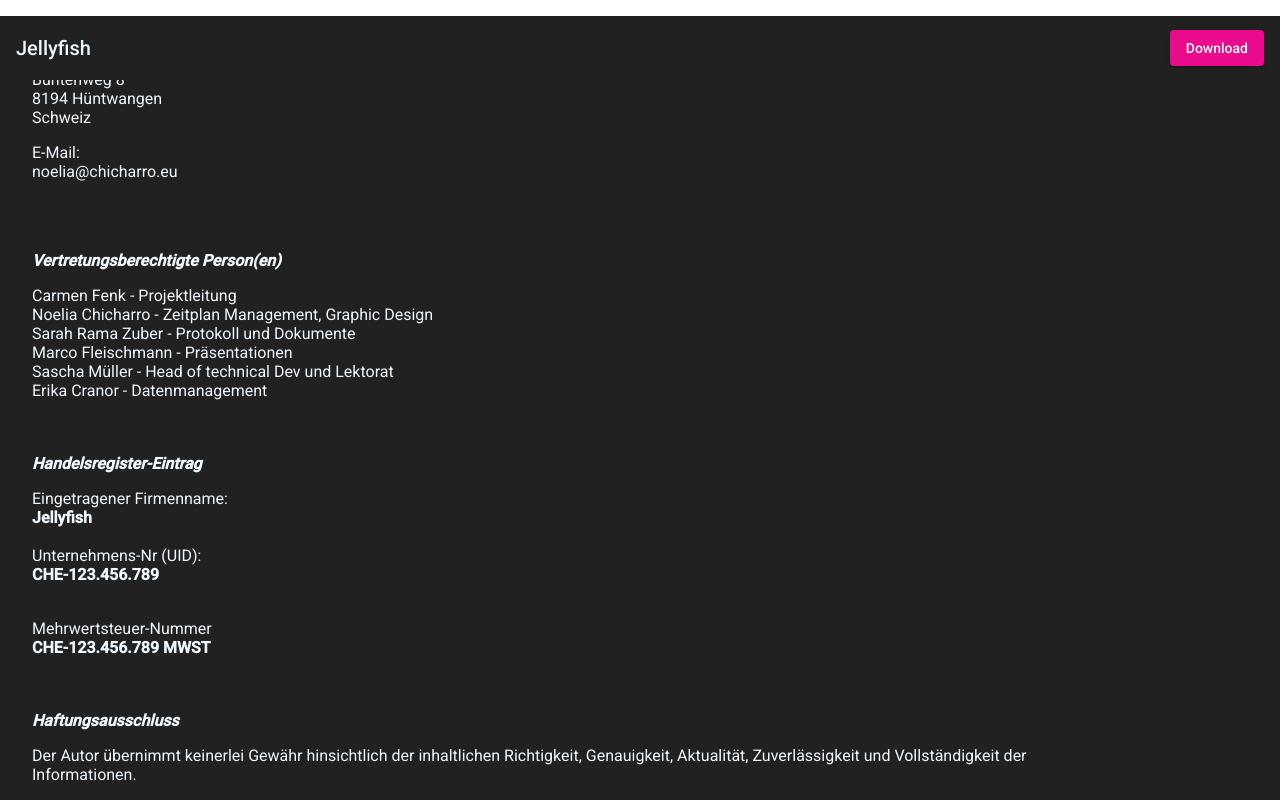
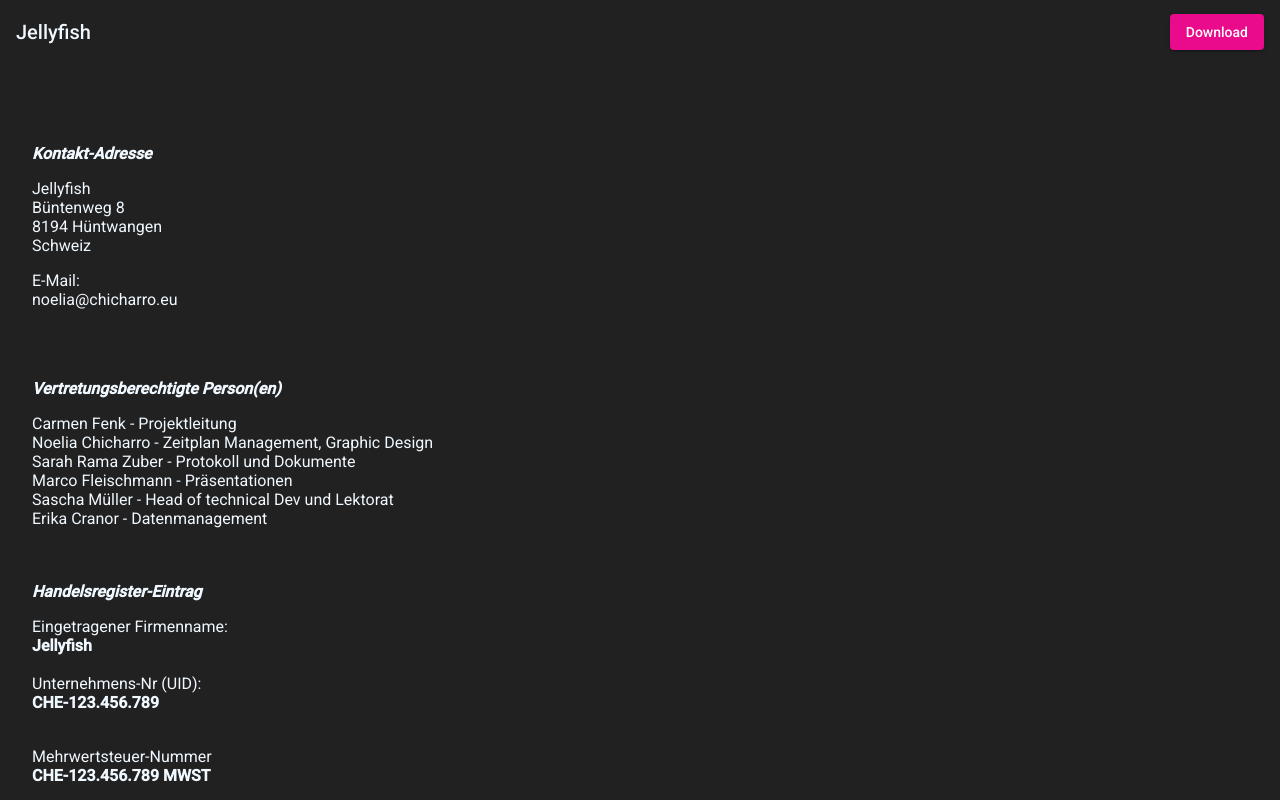
Before and after one commit to NoeliaChicharro/jellyfish, an Angular app in the folder website/: page /imprint-component in a window 1280 px wide. Shown: the top 800 px of the page. Built offline with nearby package versions, Linux system fonts and the light colour scheme.

Commit message:
fix margin issue in imprint

```diff
--- a/website/src/app/imprint/imprint.component.css
+++ b/website/src/app/imprint/imprint.component.css
@@ -1,7 +1,7 @@
 div{
   width: 80%;
   height: auto;
-  padding: 0 2rem 5rem 2rem;
+  padding: 8rem 2rem 5rem 2rem;
   margin: 0;
   background-color: #212121;
   color: aliceblue;
```
